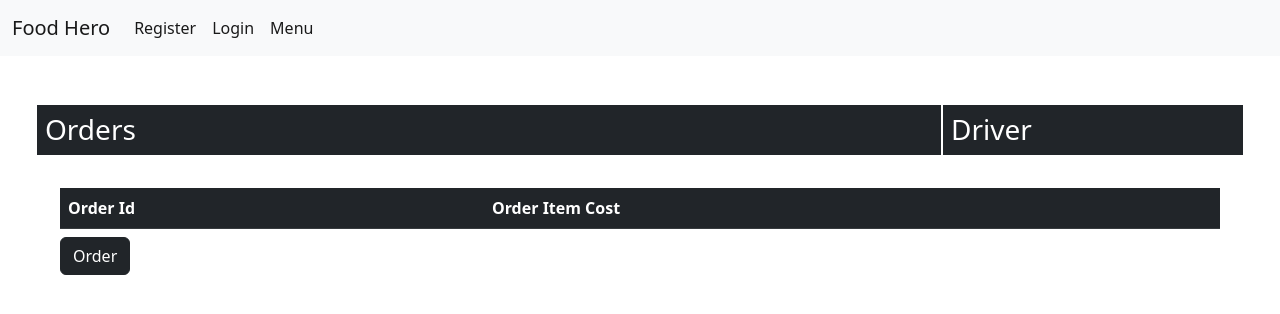
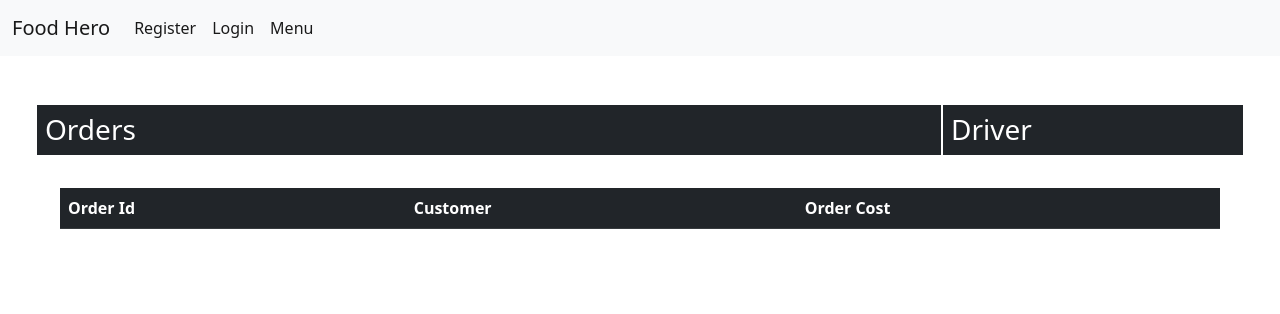
Before and after one commit to Fred374/project_2, an Angular app in the folder project_2_front/: page /driver/orders in a window 1280 px wide. Shown: the top 314 px of the page. Built offline with nearby package versions, Linux system fonts and the light colour scheme.

Commit message:
Fixed an error in the driverOrders component

```diff
--- a/project_2_front/src/app/components/driver-orders/driver-orders.component.html
+++ b/project_2_front/src/app/components/driver-orders/driver-orders.component.html
@@ -16,16 +16,17 @@
         <thead>
             <tr>
                 <th>Order Id</th>
-                <th>Order Item Cost</th>
+                <th>Customer</th>
+                <th>Order Cost</th>
             </tr>
         </thead>
 
         <tbody>
             <tr *ngFor="let orderitem of orders">
-                <td>{{orderitem.orderItemId}}</td>
+                <td>{{orderitem.orderId}}</td>
+                <td>{{orderitem?.userId?.userFirstName}} {{orderitem?.userId?.userLastName}}</td>
                 <td>${{orderitem.orderCost}}</td>-->
             </tr>
         </tbody>
-        <button class="btn btn-dark my-2" (click)="btn()">Order</button>
     </table>
 </body>
```
